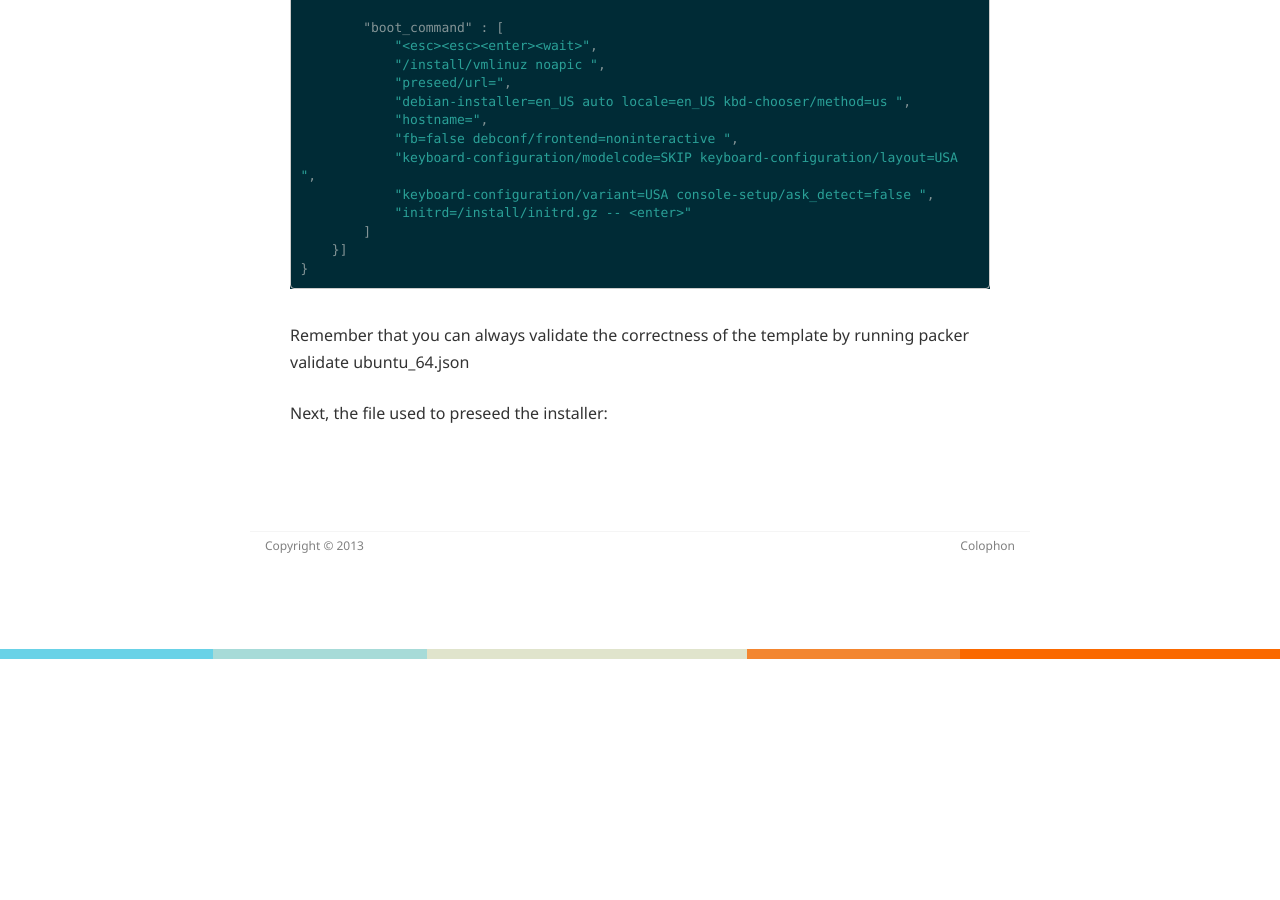
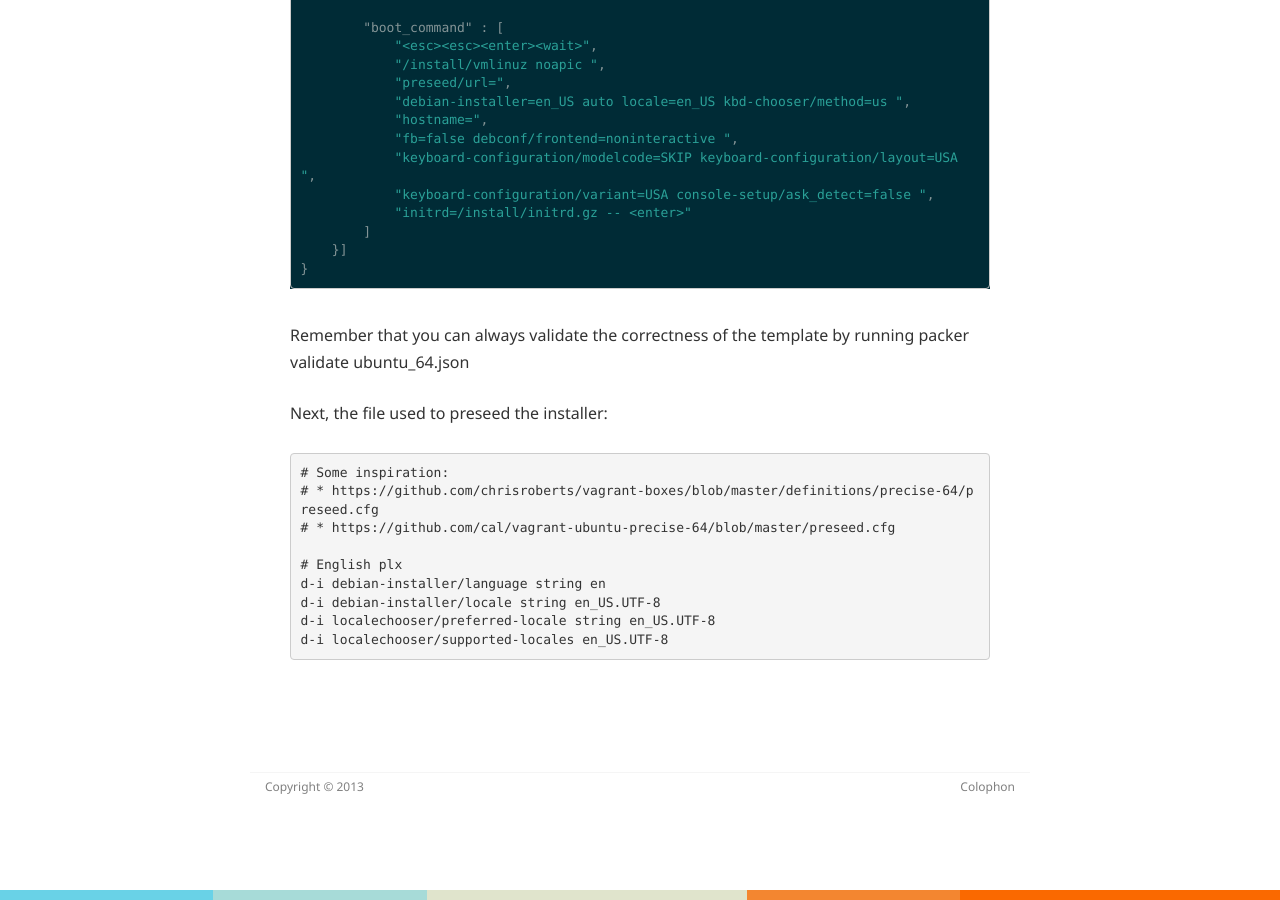
Before and after one commit to ik-fractel/kappataumu.github.com, a Jekyll site: the page built from _posts/2013-09-08-creating-an-Ubuntu-VM-with-packer.md, in a window 1280 px wide and 900 px high, scrolled down 2386 px. Built offline with Jekyll 4.4.1, drawn with Linux system fonts in a browser that asks for light colours; nearby versions of some CDN libraries; Markdown is read by kramdown in place of the engine named in the settings; before the commit the page ends 3045 px from its top, so only the background shows below that.

Commit message:
Updated 2013-09-08-creating-an-Ubuntu-VM-with-packer.md

````diff
--- a/_posts/2013-09-08-creating-an-Ubuntu-VM-with-packer.md
+++ b/_posts/2013-09-08-creating-an-Ubuntu-VM-with-packer.md
@@ -72,3 +72,15 @@ Now, armed with this information, we start by creating the Packer template. Let
 Remember that you can always validate the correctness of the template by running packer validate ubuntu_64.json
 
 Next, the file used to preseed the installer:
+
+```cfg
+# Some inspiration:
+# * https://github.com/chrisroberts/vagrant-boxes/blob/master/definitions/precise-64/preseed.cfg
+# * https://github.com/cal/vagrant-ubuntu-precise-64/blob/master/preseed.cfg
+
+# English plx
+d-i debian-installer/language string en
+d-i debian-installer/locale string en_US.UTF-8
+d-i localechooser/preferred-locale string en_US.UTF-8
+d-i localechooser/supported-locales en_US.UTF-8
+```
````
